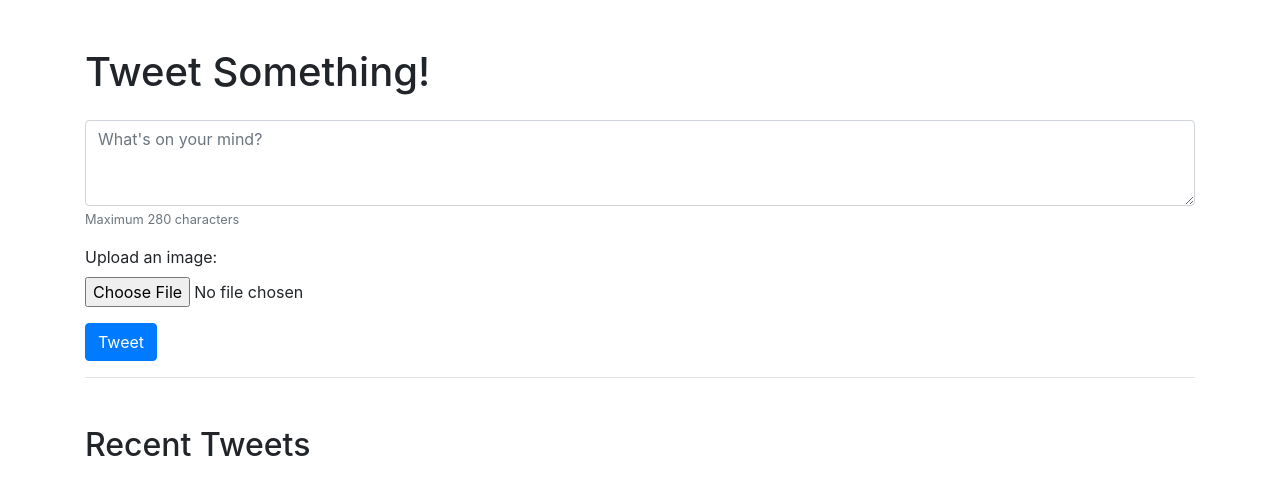
After one commit to ahmedelasmai/social-media, a Flask app: page /post in a window 1280 px wide. The commit adds this page. Shown: the top 495 px of the page. Run offline with Flask 3, Linux system fonts and the light colour scheme; some libraries are stand-ins or nearby versions.

```diff
--- a/app/routes.py
+++ b/app/routes.py
@@ -33,6 +33,11 @@ def index():
 
     feed, hashtags = db.posts()
     return render_template('index.html',feed=feed,hashtags=hashtags)
+
+@app.route('/post')
+def post():
+
+    return render_template('post.html')
 
 @app.route('/profile')
 def profile():
--- a/app/templates/index.html
+++ b/app/templates/index.html
@@ -30,8 +30,8 @@
                 <a class="nav-link text-dark" href=""><i class="mr-2 fa-solid fa-tv"></i>Reels</a>
                 <a class="nav-link text-dark" href=""><i class="mr-2 fa-solid fa-message"></i>Messages</a>
                 <a class="nav-link text-dark" href=""><i class="mr-2 fa-solid fa-bell"></i>Notifications</a>
-                <a class="nav-link text-dark" href=""><i class="mr-2 fa-brands fa-twitter"></i>Post</a>
-                <a class="nav-link text-dark" href=""><i class="mr-2 fa-solid fa-user"></i>Profile</a>
+                <a class="nav-link text-dark" href="/post"><i class="mr-2 fa-brands fa-twitter"></i>Post</a>
+                <a class="nav-link text-dark" href="/profile"><i class="mr-2 fa-solid fa-user"></i>Profile</a>
                 <a class="nav-link text-dark" href=""><i class="mr-2 fa-solid fa-bars"></i>More</a>
             </nav>
         </div>
@@ -54,7 +54,7 @@
                 <p class="text-muted">{{ post[7] }}</p>
             <div class="d-flex justify-content-center">
                 {% if post[4] == 1 %}
-                <img src="{{ url_for('static', filename='img/post_' ~ post[0] | string + '.png') }}" class="img-fluid rounded tweet-image" alt="Tweet Image">
+                <img src="{{ url_for('static', filename='img/' ~ post[0] | string + '.png') }}" class="img-fluid rounded tweet-image" alt="Tweet Image">
                 {% endif %}
             </div>
             </div>
--- /dev/null
+++ b/app/templates/post.html
@@ -0,0 +1,41 @@
+<!DOCTYPE html>
+<html lang="en">
+<head>
+    <meta charset="UTF-8">
+    <meta name="viewport" content="width=device-width, initial-scale=1.0">
+    <title>Tweet App</title>
+    <link href="https://maxcdn.bootstrapcdn.com/bootstrap/4.0.0/css/bootstrap.min.css" rel="stylesheet">
+    <link rel="stylesheet" href="{{ url_for('static', filename='css/styles.css') }}">
+</head>
+<body>
+    <div class="container mt-5">
+        <h1 class="mb-4">Tweet Something!</h1>
+        <form method="POST" action="/" enctype="multipart/form-data">
+            <div class="form-group">
+                <textarea class="form-control" name="tweet" rows="3" placeholder="What's on your mind?" maxlength="280" required></textarea>
+                <small class="form-text text-muted">Maximum 280 characters</small>
+            </div>
+            <div class="form-group">
+                <label for="file">Upload an image:</label>
+                <input type="file" class="form-control-file" id="file" name="file">
+            </div>
+            <button type="submit" class="btn btn-primary">Tweet</button>
+        </form>
+        <hr>
+        <h2 class="mt-5">Recent Tweets</h2>
+        <ul class="list-group">
+            {% for tweet in tweets %}
+                <li class="list-group-item">
+                    <p>{{ tweet.text }}</p>
+                    {% if tweet.image %}
+                        <img src="{{ url_for('uploaded_file', filename=tweet.image) }}" class="img-fluid" alt="Tweet image">
+                    {% endif %}
+                </li>
+            {% endfor %}
+        </ul>
+    </div>
+    <script src="https://code.jquery.com/jquery-3.2.1.slim.min.js"></script>
+    <script src="https://cdnjs.cloudflare.com/ajax/libs/popper.js/1.11.0/umd/popper.min.js"></script>
+    <script src="https://maxcdn.bootstrapcdn.com/bootstrap/4.0.0/js/bootstrap.min.js"></script>
+</body>
+</html>
--- a/app/templates/profile.html
+++ b/app/templates/profile.html
@@ -34,7 +34,7 @@
                 <a class="nav-link text-dark" href=""><i class="mr-2 fa-solid fa-tv"></i>Reels</a>
                 <a class="nav-link text-dark" href=""><i class="mr-2 fa-solid fa-message"></i>Messages</a>
                 <a class="nav-link text-dark" href=""><i class="mr-2 fa-solid fa-bell"></i>Notifications</a>
-                <a class="nav-link text-dark" href=""><i class="mr-2 fa-brands fa-twitter"></i>Post</a>
+                <a class="nav-link text-dark" href="/post"><i class="mr-2 fa-brands fa-twitter"></i>Post</a>
                 <a class="nav-link text-dark" href=""><i class="mr-2 fa-solid fa-user"></i>Profile</a>
                 <a class="nav-link text-dark" href=""><i class="mr-2 fa-solid fa-bars"></i>More</a>
             </nav>
@@ -71,7 +71,7 @@
                     <p class="text-muted">{{ post[7] }}</p>
                 <div class="d-flex justify-content-center">
                     {% if post[4] == 1 %}
-                    <img src="{{ url_for('static', filename='img/post_' ~ post[0] | string + '.png') }}" class="img-fluid rounded tweet-image" alt="Tweet Image">
+                    <img src="{{ url_for('static', filename='img/' ~ post[0] | string + '.png') }}" class="img-fluid rounded tweet-image" alt="Tweet Image">
                     {% endif %}
                 </div>
                 </div>
```
Also changed, not shown: app/static/img/@user1_1.png (renamed from app/static/img/post_1.PNG), app/static/img/@user1_2.png (renamed from app/static/img/post_2.png), app/static/img/@user1_4.png (renamed from app/static/img/post_4.png), social media.db.
